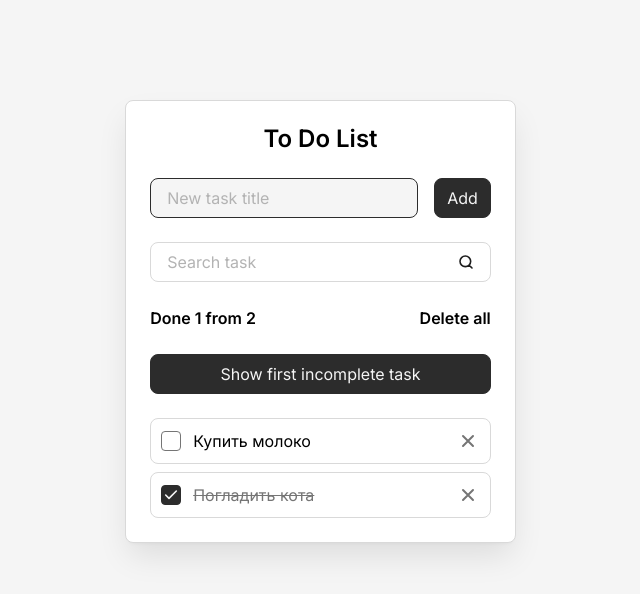
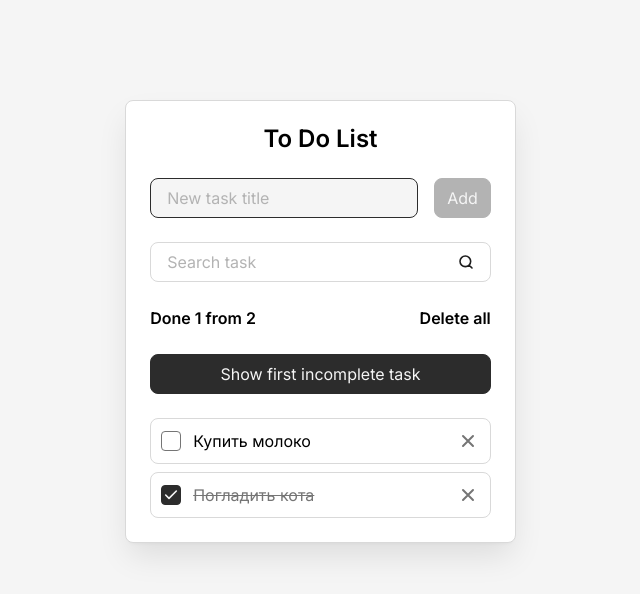
Before and after one commit to sabyrzhasulanuly/todo-react, a React (Vite) app: page / in a window 1280 px wide. Shown: the top 594 px of the page, without its empty margins (312-952 px from the left). Built offline with nearby package versions, Linux system fonts and the light colour scheme.

Commit message:
feat: add task title validation and button disable state

```diff
--- a/src/components/AddTaskForm.jsx
+++ b/src/components/AddTaskForm.jsx
@@ -4,12 +4,17 @@ import { Button } from './Button'
 import { TasksContext } from '../context/TasksContext'
 
 export const AddTaskForm = () => {
-  const { addTask, newTaskTitle, setNewTaskTitle, newTaskInputRef } =
-    useContext(TasksContext)
+  const { addTask, newTaskTitle, setNewTaskTitle, newTaskInputRef } = useContext(TasksContext)
+
+  const clearNewTaskTitle = newTaskTitle.trim()
+  const isNewTaskTitleEmpty = clearNewTaskTitle.length === 0
 
   const onSubmit = (event) => {
     event.preventDefault()
-    addTask()
+
+    if (!isNewTaskTitleEmpty) {
+      addTask(clearNewTaskTitle)
+    }
   }
 
   return (
@@ -22,7 +27,12 @@ export const AddTaskForm = () => {
         onInput={(event) => setNewTaskTitle(event.target.value)}
         ref={newTaskInputRef}
       />
-      <Button type="submit">Add</Button>
+      <Button
+        type="submit"
+        isDisabled={isNewTaskTitleEmpty}
+      >
+        Add
+      </Button>
     </form>
   )
 }
--- a/src/components/Button.jsx
+++ b/src/components/Button.jsx
@@ -1,10 +1,11 @@
 import clsx from 'clsx'
 
-export const Button = ({ children, onClick, type = 'button', className = '' }) => {
+export const Button = ({ children, onClick, isDisabled, type = 'button', className = '' }) => {
   return (
     <button
       className={clsx('button', className)}
       type={type}
+      disabled={isDisabled}
       onClick={onClick}
     >
       {children}
--- a/src/components/Todo.jsx
+++ b/src/components/Todo.jsx
@@ -15,13 +15,7 @@ export const Todo = () => {
       <AddTaskForm />
       <SearchTaskForm />
       <TodoInfo />
-      <Button
-        onClick={() =>
-          firstIncompleteTaskRef.current?.scrollIntoView({
-            behavior: 'smooth',
-          })
-        }
-      >
+      <Button onClick={() => firstIncompleteTaskRef.current?.scrollIntoView({ behavior: 'smooth' })}>
         Show first incomplete task
       </Button>
       <TodoList />
--- a/src/hooks/useTasks.js
+++ b/src/hooks/useTasks.js
@@ -30,11 +30,10 @@ export const useTasks = () => {
     setTasks(tasks.map((task) => (task.id === taskId ? { ...task, isDone } : task)))
   }, [tasks])
 
-  const addTask = useCallback(() => {
-    if (newTaskTitle.trim().length > 0) {
+  const addTask = useCallback((title) => {
     const newTask = {
       id: crypto?.randomUUID() ?? Date.now().toString(),
-        title: newTaskTitle,
+      title,
       isDone: false,
     }
 
@@ -42,8 +41,7 @@ export const useTasks = () => {
     setNewTaskTitle('')
     setSearchQuery('')
     newTaskInputRef.current.focus()
-    }
-  }, [newTaskTitle])
+  }, [])
 
   useEffect(() => {
     saveTasks(tasks)
--- a/src/styles/components/button.css
+++ b/src/styles/components/button.css
@@ -9,12 +9,20 @@
   border: 1px solid var(--color-dark-2);
   border-radius: var(--border-radius);
 
-  &:hover {
-    color: var(--color-dark-2);
-    background-color: transparent;
+  &:not(:disabled) {
+    &:hover {
+      color: var(--color-dark-2);
+      background-color: transparent;
+    }
+
+    &:active {
+      scale: 1.05;
+    }
   }
 
-  &:active {
-    scale: 1.05;
+  &:disabled {
+    background-color: var(--color-gray-3);
+    border-color: var(--color-gray-3);
+    cursor: not-allowed;
   }
 }
```
Lines whose indentation alone changed are shown as unchanged.
